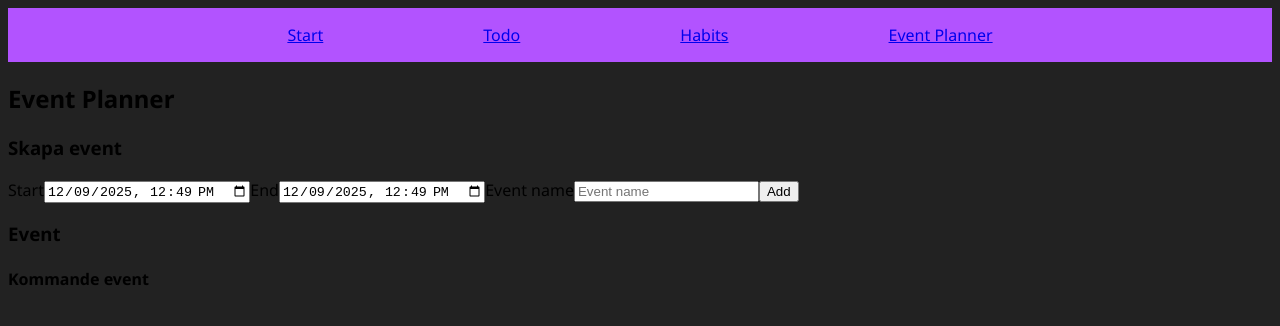
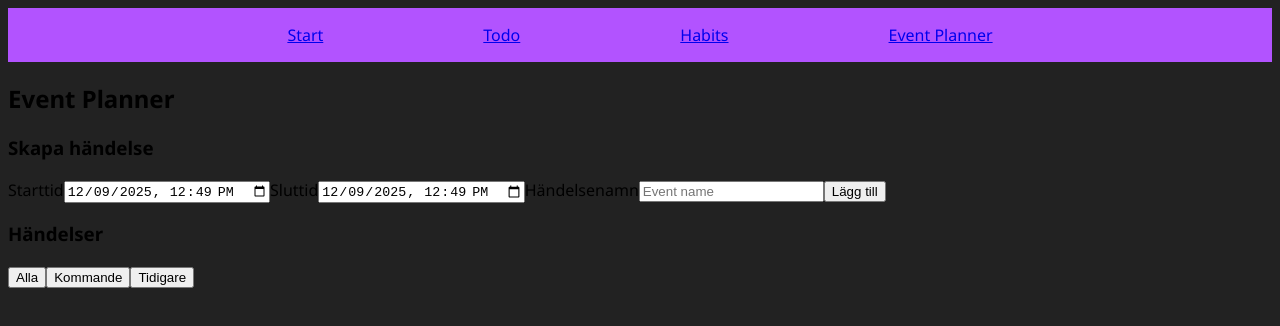
Before and after one commit to Ebba-Ene/projektarbete-productivity-assistant-application, a React (Vite) app: page /eventplanner in a window 1280 px wide. Shown: the top 326 px of the page. Built offline with nearby package versions, Linux system fonts and the light colour scheme.

Commit message:
add event filter

```diff
--- a/src/components/EventEdit/EventEdit.jsx
+++ b/src/components/EventEdit/EventEdit.jsx
@@ -24,8 +24,8 @@ const EventEdit = ({ event, onCancel }) => {
         <>
             <EventInputs start={start} end={end} name={name} setStart={setStart} setEnd={setEnd} setName={setName}/>
 
-            <button onClick={onCancel}>Cancel</button>
-            <button onClick={saveEdit}>Save</button>
+            <button onClick={onCancel}>Ångra</button>
+            <button onClick={saveEdit}>Spara</button>
 
         </>
     );
--- a/src/components/EventForm/EventForm.jsx
+++ b/src/components/EventForm/EventForm.jsx
@@ -24,11 +24,11 @@ const EventForm = () => {
 
     return (
         <div>
-            <h3>Skapa event</h3>
+            <h3>Skapa händelse</h3>
 
             <EventInputs start={start} end={end} name={name} setStart={setStart} setEnd={setEnd} setName={setName}/>
 
-            <button onClick={handleAdd}>Add</button>
+            <button onClick={handleAdd}>Lägg till</button>
         </div>
     );
 };
--- a/src/components/EventInputs/EventInputs.jsx
+++ b/src/components/EventInputs/EventInputs.jsx
@@ -7,13 +7,13 @@ const EventInputs = ({ start, end, name, setStart, setEnd, setName }) => {
 
     return (
         <>
-            <label>Start</label>
+            <label>Starttid</label>
             <input type="datetime-local" value={start} min={formatDateTimeLocal(now)} onChange={(e) => setStart(e.target.value)}/>
 
-            <label>End</label>
+            <label>Sluttid</label>
             <input type="datetime-local" value={end} min={start} onChange={(e) => setEnd(e.target.value)}/>
 
-            <label>Event name</label>
+            <label>Händelsenamn</label>
             <input type="text" value={name} placeholder="Event name" onChange={(e) => setName(e.target.value)}/>
         </>
     );
--- a/src/components/EventList/EventList.jsx
+++ b/src/components/EventList/EventList.jsx
@@ -1,41 +1,47 @@
-import { useContext } from "react"
+import { useContext, useState } from "react"
 import { EventContext } from "../../context/EventContext"
 import EventItem from "../EventItem/EventItem";
 
 const EventList = () => {
     const { events } = useContext(EventContext);
 
+    const [filter, setFilter] = useState("all")
+
     const now = new Date();
 
     const upcomingEvents = events
         .filter(e => new Date(e.end) >= now)
-        .sort ((a, b) => new Date(a.start) - new Date(b.start))
+        .sort((a, b) => new Date(a.start) - new Date(b.start))
 
     const pastEvents = events
         .filter(e => new Date(e.end) < now)
         .sort ((a, b) => new Date(b.start) - new Date(a.start))
 
+    let sortedEvents = [...upcomingEvents, ...pastEvents]
+
+    if (filter === "upcoming") {
+        sortedEvents = upcomingEvents
+    }
+
+    if (filter === "past") {
+        sortedEvents = pastEvents
+    }
+
     return (
         <>
-            <h3>Event</h3>
+            <h3>Händelser</h3>
 
-            <h4>Kommande event</h4>
+           <div>
+                <button onClick={() => setFilter("all")}>Alla</button>
+                <button onClick={() => setFilter("upcoming")}>Kommande</button>
+                <button onClick={() => setFilter("past")}>Tidigare</button>
+            </div>
+
             <ul>
-                {upcomingEvents.map((event) => (
-                    <EventItem key={event.id} event={event} isPast={false}/>
+                {sortedEvents.map((event) => (
+                    <EventItem key={event.id} event={event} isPast={new Date(event.end) < now}/>
                 ))}
             </ul>
-
-            {pastEvents.length > 0 && (
-                <>
-                    <h4>Tidigare event</h4>
-                    <ul>
-                        {pastEvents.map((event) => (
-                            <EventItem key={event.id} event={event} isPast={true}/>
-                        ))}
-                    </ul>
-                </>
-            )}
         </>
     );
 };
--- a/src/components/EventView/EventView.jsx
+++ b/src/components/EventView/EventView.jsx
@@ -6,8 +6,8 @@ const EventView = ({ event, onEdit, onRemove, isPast }) => {
             {formatDisplayDate(event.start)} – {formatDisplayDate(event.end)}:{" "}
             <strong>{event.name}</strong>
 
-            {!isPast && <button onClick={onEdit}>Edit</button>}
-            <button onClick={onRemove}>Remove</button>
+            {!isPast && <button onClick={onEdit}>Redigera</button>}
+            <button onClick={onRemove}>Ta bort</button>
         </>
     );
 };
```
